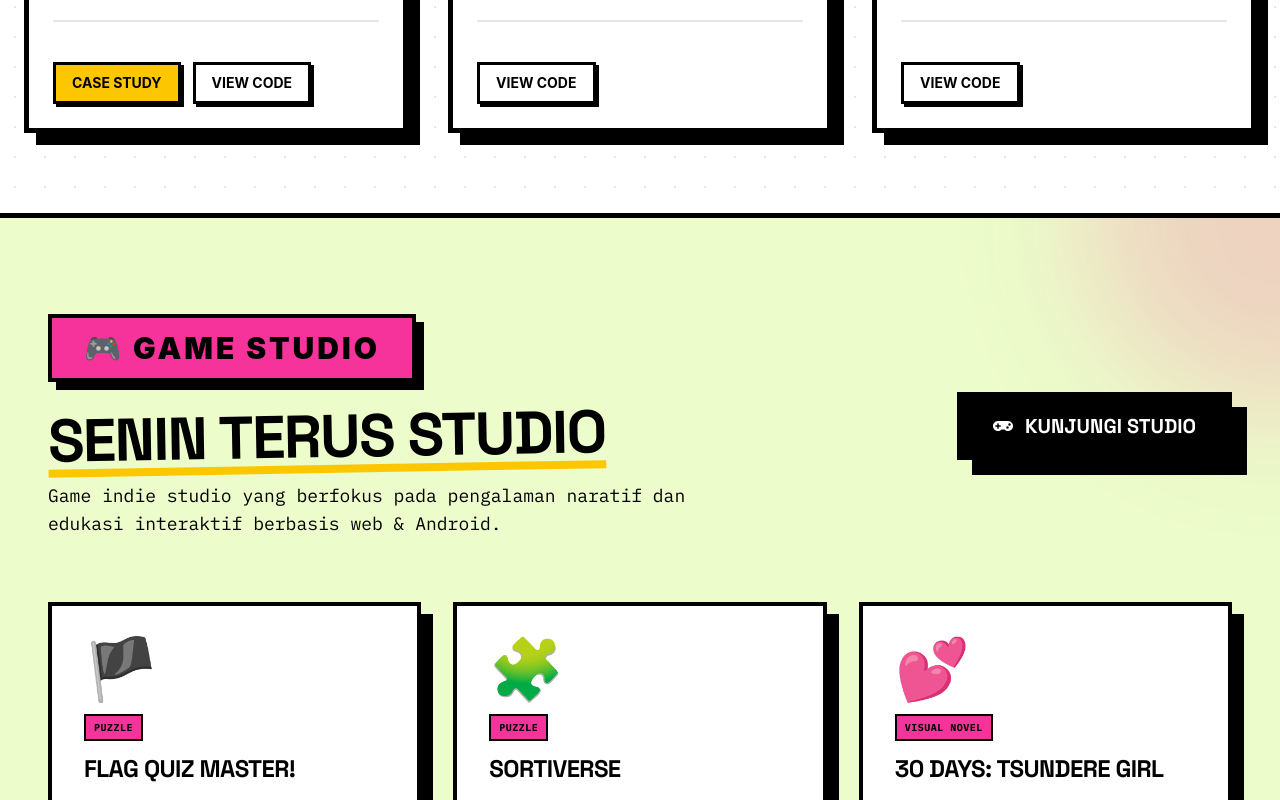
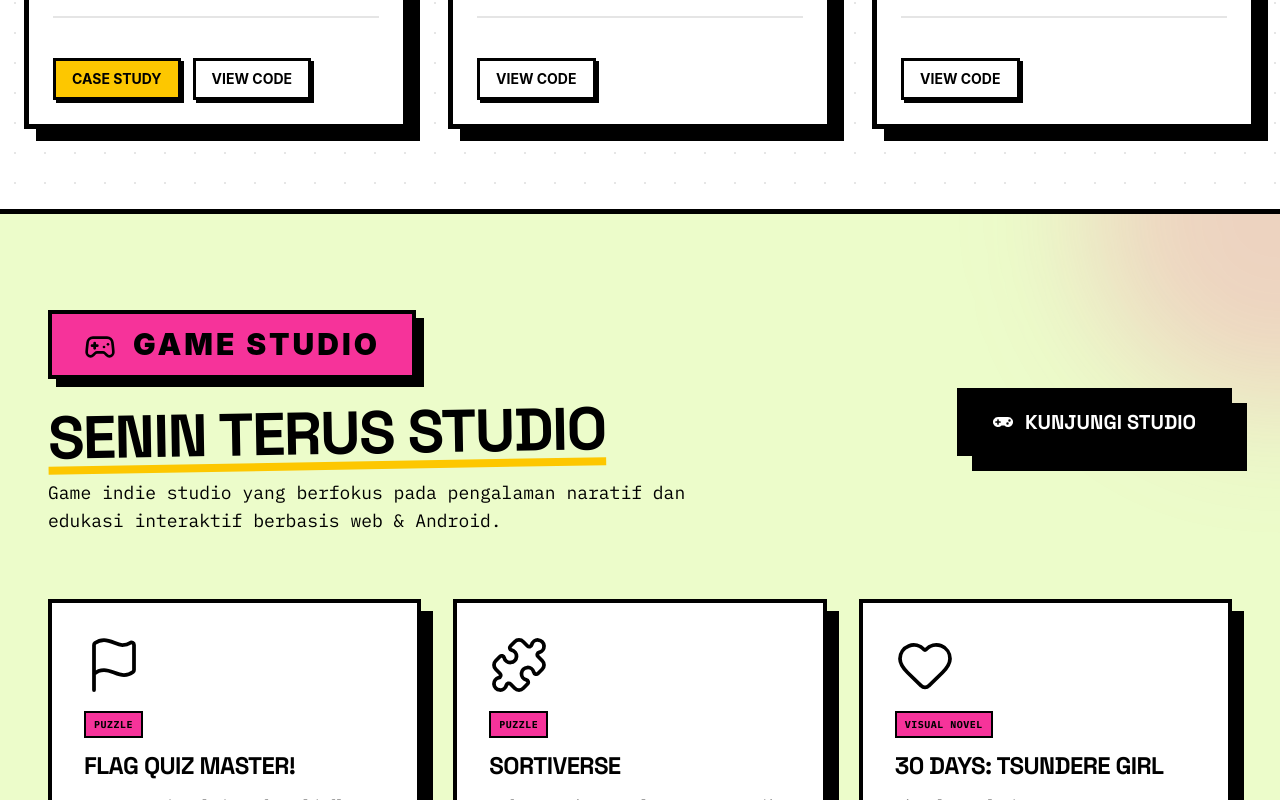
Before and after one commit to sternnaufal/sternnaufal.github.io, a React (Vite) app: page / in a window 1280 px wide. Shown: the part 2000-2800 px from the top of the page. Built offline with nearby package versions, Linux system fonts and the light colour scheme.

Commit message:
Add lucide-react icons and update components for improved visuals

```diff
--- a/package.json
+++ b/package.json
@@ -13,6 +13,7 @@
     "@tailwindcss/postcss": "^4.2.1",
     "autoprefixer": "^10.4.27",
     "framer-motion": "^12.35.2",
+    "lucide-react": "^1.17.0",
     "postcss": "^8.5.8",
     "react": "^19.2.0",
     "react-dom": "^19.2.0",
--- a/src/components/About.jsx
+++ b/src/components/About.jsx
@@ -3,6 +3,7 @@ import { useState } from 'react'
 import { education, experience, organizations, achievements, certificates, analytics, skillCategories } from '../data/portfolioData'
 import { LazyLoadImage } from 'react-lazy-load-image-component'
 import AnimatedCounter from './AnimatedCounter'
+import { Trophy } from 'lucide-react'
 
 const SectionHeading = ({ children, colorClass }) => (
   <div className="inline-block mb-10 transform -rotate-2 relative z-10">
@@ -200,7 +201,7 @@ function About() {
           <div className="grid md:grid-cols-2 gap-6">
             {achievements.map((ach, i) => (
               <div key={i} className="flex items-center gap-6 bg-black text-white p-6 border-4 border-yellow-400 shadow-neo group hover:bg-yellow-400 hover:text-black transition-colors rotate-1 hover:rotate-0">
-                <div className="text-4xl scale-125 group-hover:scale-150 transition-transform">🏆</div>
+                <div className="scale-125 group-hover:scale-150 transition-transform"><Trophy size={36} strokeWidth={2.5} /></div>
                 <div>
                   <h5 className="font-space font-black text-xl uppercase tracking-tighter">{ach.title}</h5>
                   <p className="font-mono text-sm uppercase opacity-80">{ach.event} · {ach.year}</p>
--- a/src/components/AnimatedCounter.jsx
+++ b/src/components/AnimatedCounter.jsx
@@ -1,5 +1,8 @@
 import { useState, useEffect, useRef } from 'react'
 import { motion } from 'framer-motion'
+import { Play, PenLine, Smartphone, Gamepad2 } from 'lucide-react'
+
+const iconMap = { Play, PenLine, Smartphone, Gamepad2 }
 
 export default function AnimatedCounter({ value, suffix = '', label, icon, color }) {
   const [count, setCount] = useState(0)
@@ -42,7 +45,7 @@ export default function AnimatedCounter({ value, suffix = '', label, icon, color
     >
       <div className="absolute inset-0 bg-black translate-x-2 translate-y-2 group-hover:translate-x-3 group-hover:translate-y-3 transition-transform" />
       <div className={`relative z-10 ${color || 'bg-yellow-400'} border-4 border-black p-5 shadow-neo-mini`}>
-        <p className="text-3xl md:text-4xl font-black text-black dark:text-white">{icon}</p>
+        <p className="text-3xl md:text-4xl font-black text-black dark:text-white">{(() => { const Ic = iconMap[icon]; return Ic ? <Ic size={36} strokeWidth={2.5} /> : null })()}</p>
         <p className="font-space text-3xl md:text-4xl font-black text-black dark:text-white mt-2">
           {displayValue}{suffix}
         </p>
--- a/src/components/Games.jsx
+++ b/src/components/Games.jsx
@@ -1,6 +1,9 @@
 import { motion } from 'framer-motion'
 import { games, studio } from '../data/portfolioData'
 import { FaExternalLinkAlt, FaGamepad } from 'react-icons/fa'
+import { Flag, Puzzle, Heart, Gamepad2 } from 'lucide-react'
+
+const gameIcons = { Flag, Puzzle, Heart }
 
 function Games() {
   return (
@@ -14,7 +17,7 @@ function Games() {
             <div className="inline-block mb-6 relative">
               <div className="absolute inset-0 translate-x-2 translate-y-2 bg-black border-4 border-black" />
               <h3 className="relative z-10 px-8 py-3 bg-pink-500 border-4 border-black text-2xl md:text-3xl font-black uppercase tracking-widest">
-                🎮 Game Studio
+                <Gamepad2 size={32} className="inline mr-2" /> Game Studio
               </h3>
             </div>
             <h4 className="font-space text-4xl md:text-6xl font-black uppercase tracking-tight mb-4 -rotate-1">
@@ -49,8 +52,8 @@ function Games() {
             >
               <div className="absolute inset-0 bg-black translate-x-3 translate-y-3 group-hover:translate-x-5 group-hover:translate-y-5 transition-transform" />
               <div className="relative z-10 bg-white dark:bg-gray-900 border-4 border-black p-8 h-full flex flex-col group-hover:-translate-x-1 group-hover:-translate-y-1 transition-all duration-300">
-                <div className="text-6xl mb-4 group-hover:scale-125 group-hover:-rotate-6 transition-transform duration-300">
-                  {game.icon}
+                <div className="mb-4 group-hover:scale-125 group-hover:-rotate-6 transition-transform duration-300">
+                  {(() => { const Ic = gameIcons[game.icon]; return Ic ? <Ic size={60} strokeWidth={1.5} /> : null })()}
                 </div>
 
                 {game.tag && (
--- a/src/components/Navbar.jsx
+++ b/src/components/Navbar.jsx
@@ -1,5 +1,6 @@
 import { useState } from 'react'
-import { FaBars, FaTimes } from 'react-icons/fa'
+import { FaBars, FaTimes, FaGamepad } from 'react-icons/fa'
+import { Sun, Moon } from 'lucide-react'
 
 function Navbar({ darkMode, toggleDarkMode, activeSection }) {
   const [mobileMenuOpen, setMobileMenuOpen] = useState(false)
@@ -38,7 +39,7 @@ function Navbar({ darkMode, toggleDarkMode, activeSection }) {
               <a href="https://webapps.naufalrakha.my.id" target="_blank" className="block px-4 py-2 hover:bg-white hover:text-black">Webapps</a>
               <a href="https://blog.naufalrakha.my.id" target="_blank" className="block px-4 py-2 hover:bg-white hover:text-black">Blog</a>
               <a href="https://story.naufalrakha.my.id" target="_blank" className="block px-4 py-2 hover:bg-white hover:text-black">Cerita</a>
-              <a href="https://seninterusstudio.vercel.app" target="_blank" className="block px-4 py-2 hover:bg-white hover:text-black">Senin Terus Studio 🎮</a>
+              <a href="https://seninterusstudio.vercel.app" target="_blank" className="block px-4 py-2 hover:bg-white hover:text-black">Senin Terus Studio <FaGamepad size={14} className="inline" /></a>
             </div>
           </div>
 
@@ -66,7 +67,7 @@ function Navbar({ darkMode, toggleDarkMode, activeSection }) {
             onClick={toggleDarkMode}
             className="bg-black text-white border-3 border-black p-2 text-xl shadow-neo hover:bg-yellow-400 hover:text-black transition-all rotate-3 hover:rotate-0"
           >
-            {darkMode ? '☀️' : '🌙'}
+            {darkMode ? <Sun size={24} /> : <Moon size={24} />}
           </button>
         </nav>
 
@@ -84,7 +85,7 @@ function Navbar({ darkMode, toggleDarkMode, activeSection }) {
         <nav className="md:hidden bg-yellow-400 dark:bg-black border-l-4 border-b-4 border-black absolute right-0 w-64 py-6 px-4 flex flex-col gap-4 shadow-neo-large animate-slide-in">
           <button onClick={toggleDarkMode} className="text-left font-bold flex items-center justify-between border-3 border-black p-2 bg-white dark:bg-gray-800">
             <span>{darkMode ? 'Light Mode' : 'Dark Mode'}</span>
-            <span>{darkMode ? '☀️' : '🌙'}</span>
+            <span>{darkMode ? <Sun size={20} /> : <Moon size={20} />}</span>
           </button>
           <div className="flex flex-col gap-2 font-bold">
              <p className="text-xs uppercase opacity-60 mt-2">Navigation</p>
--- a/src/data/portfolioData.js
+++ b/src/data/portfolioData.js
@@ -65,10 +65,10 @@ export const projects = [
 ]
 
 export const analytics = [
-  { label: 'YouTube Subscribers', value: 700, suffix: '+', icon: '▶️', color: 'bg-red-500' },
-  { label: 'Blog Readers', value: 4000, suffix: '+', icon: '✍️', color: 'bg-blue-500' },
-  { label: 'Google Play Downloads', value: 60, suffix: '+', icon: '📱', color: 'bg-green-500' },
-  { label: 'itch.io Views', value: 3070, suffix: '+', icon: '🎮', color: 'bg-pink-500' },
+  { label: 'YouTube Subscribers', value: 700, suffix: '+', icon: 'Play', color: 'bg-red-500' },
+  { label: 'Blog Readers', value: 4000, suffix: '+', icon: 'PenLine', color: 'bg-blue-500' },
+  { label: 'Google Play Downloads', value: 60, suffix: '+', icon: 'Smartphone', color: 'bg-green-500' },
+  { label: 'itch.io Views', value: 3070, suffix: '+', icon: 'Gamepad2', color: 'bg-pink-500' },
 ]
 
 export const skillCategories = [
@@ -241,7 +241,7 @@ export const games = [
       { label: 'Google Play', url: 'https://play.google.com/store/apps/details?id=com.seninterus.flagquizapps' },
       { label: 'itch.io', url: 'https://seninterus.itch.io/flag-quiz-master' },
     ],
-    icon: '🏴',
+    icon: 'Flag',
     stats: 'Dirilis Maret 2026',
     tag: 'Puzzle'
   },
@@ -252,7 +252,7 @@ export const games = [
     links: [
       { label: 'Google Play', url: 'https://play.google.com/store/apps/details?id=com.seninterus.sortiverse' },
     ],
-    icon: '🧩',
+    icon: 'Puzzle',
     stats: 'Dirilis Mei 2026',
     tag: 'Puzzle'
   },
@@ -263,7 +263,7 @@ export const games = [
     links: [
       { label: 'itch.io', url: 'https://seninterus.itch.io/30-days-meet-tsundere-girl-free-version' },
     ],
-    icon: '💕',
+    icon: 'Heart',
     stats: 'Dirilis Juni 2023',
     tag: 'Visual Novel'
   }
```
Also changed, not shown: 1 other file (tests, documents, lock files or other folders).
